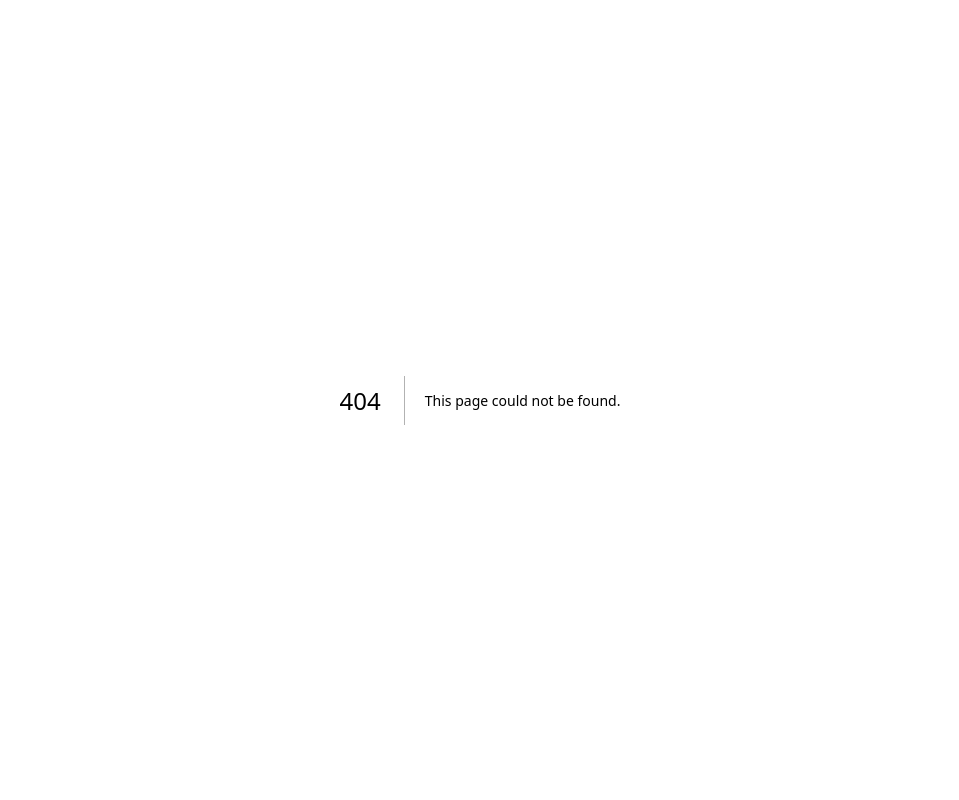
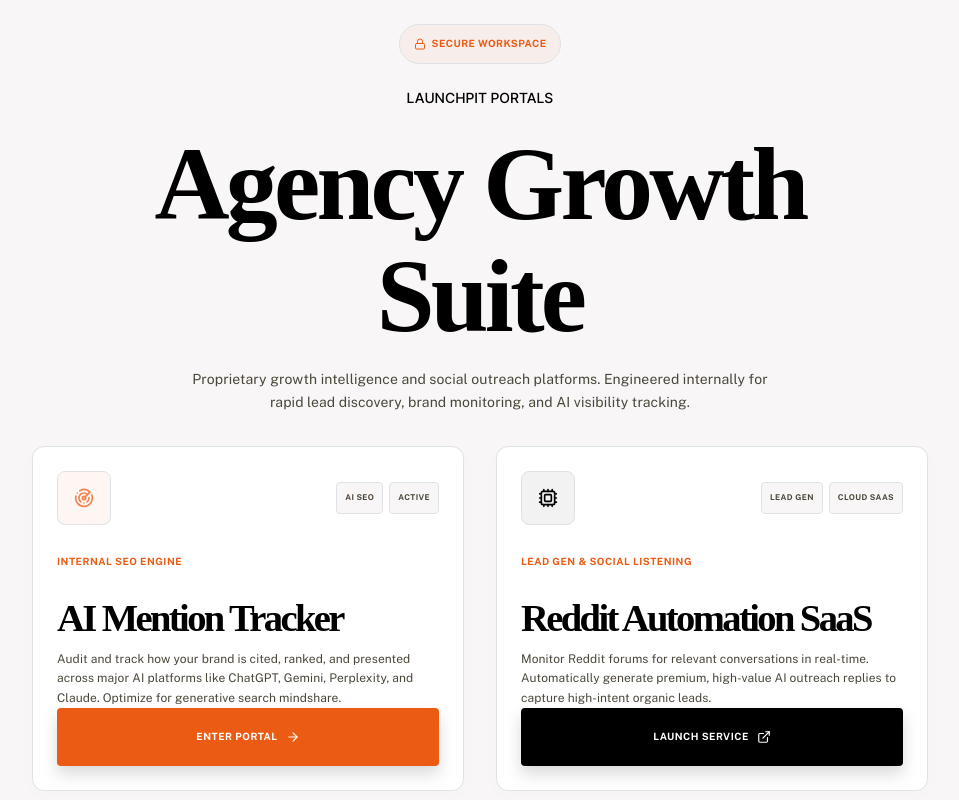
Before and after one commit to ytmediatranscript-tech/launchpit.agency, a Next.js app: page /tool in a window 1280 px wide. Before the commit this address had no page. Shown: the whole page, without its empty margins (160-1119 px from the left). Built offline with nearby package versions, Linux system fonts and the light colour scheme; a web font is replaced by a local one.

Commit message:
added the tool page to navigate to the internal tools of thelanunchpit

```diff
--- /dev/null
+++ b/src/app/tool/layout.tsx
@@ -0,0 +1,33 @@
+import React from "react";
+import type { Metadata } from "next";
+import "@/styles/bootstrap.min.css";
+import "@/styles/style.css";
+import "@/styles/rmp-menu.css";
+import SmoothScroll from "@/lib/SmoothScroll";
+import CustomCursor from "@/components/CustomCursor";
+
+export const metadata: Metadata = {
+  title: "LaunchPit Hub | Internal Tools",
+  description: "LaunchPit Agency internal growth and automation tools.",
+  robots: {
+    index: false,
+    follow: false,
+  },
+};
+
+export default function ToolLayout({
+  children,
+}: {
+  children: React.ReactNode;
+}) {
+  return (
+    <>
+      <CustomCursor />
+      <SmoothScroll>
+        <div className="home wp-singular page-template-default page page-id-8 wp-custom-logo wp-embed-responsive wp-theme-agencytheme singular enable-search-modal missing-post-thumbnail has-no-pagination not-showing-comments show-avatars footer-top-visible bg-[#f8f6f6]">
+          {children}
+        </div>
+      </SmoothScroll>
+    </>
+  );
+}
--- /dev/null
+++ b/src/app/tool/page.tsx
@@ -0,0 +1,188 @@
+"use client";
+
+import React from "react";
+import Link from "next/link";
+import { motion } from "framer-motion";
+import {
+  ArrowRight,
+  ExternalLink,
+  Cpu,
+  Radar,
+  Lock,
+  ShieldAlert
+} from "lucide-react";
+
+export default function ToolHubPage() {
+  const containerVariants = {
+    hidden: { opacity: 0 },
+    visible: {
+      opacity: 1,
+      transition: {
+        staggerChildren: 0.1,
+        delayChildren: 0.05
+      }
+    }
+  };
+
+  const itemVariants = {
+    hidden: { opacity: 0, y: 20 },
+    visible: {
+      opacity: 1,
+      y: 0,
+      transition: {
+        type: "spring" as const,
+        stiffness: 90,
+        damping: 15
+      }
+    }
+  };
+
+  const tools = [
+    {
+      title: "AI Mention Tracker",
+      tagline: "Internal SEO Engine",
+      description: "Audit and track how your brand is cited, ranked, and presented across major AI platforms like ChatGPT, Gemini, Perplexity, and Claude. Optimize for generative search mindshare.",
+      path: "/tool/ai-mention-tracker",
+      isExternal: false,
+      badges: ["AI SEO", "Active"],
+      icon: (
+        <div className="relative p-3 rounded-lg bg-[#ec5b13]/5 text-[#ec5b13] border border-[#ec5b13]/10 group-hover:bg-[#ec5b13] group-hover:text-white transition-all duration-300">
+          <Radar className="w-5 h-5 animate-pulse" />
+        </div>
+      )
+    },
+    {
+      title: "Reddit Automation SaaS",
+      tagline: "Lead Gen & Social Listening",
+      description: "Monitor Reddit forums for relevant conversations in real-time. Automatically generate premium, high-value AI outreach replies to capture high-intent organic leads.",
+      path: "https://redditautomation.vercel.app/",
+      isExternal: true,
+      badges: ["Lead Gen", "Cloud SaaS"],
+      icon: (
+        <div className="relative p-3 rounded-lg bg-black/5 text-black border border-black/10 group-hover:bg-black group-hover:text-white transition-all duration-300">
+          <Cpu className="w-5 h-5" />
+        </div>
+      )
+    }
+  ];
+
+  return (
+    <main className="bg-[#f8f6f6] h-screen max-h-screen overflow-hidden text-[#4a473a] selection:bg-[#ec5b13] selection:text-white flex flex-col justify-between p-4 md:p-8">
+      <div className="max-w-5xl w-full mx-auto my-auto flex flex-col justify-center">
+
+        {/* Security Alert Header */}
+        <div className="flex justify-center mb-4">
+          <span className="inline-flex items-center gap-1.5 px-3.5 py-1.5 rounded-full text-[10px] font-bold bg-[#ec5b13]/5 border border-[#ec5b13]/15 text-[#ec5b13] uppercase tracking-wider">
+            <Lock className="w-3 h-3 text-[#ec5b13]" />
+            Secure Workspace
+          </span>
+        </div>
+
+        {/* Portal Title & Subheader */}
+        <motion.div
+          initial={{ opacity: 0, y: -15 }}
+          animate={{ opacity: 1, y: 0 }}
+          transition={{ duration: 0.5, ease: "easeOut" }}
+          className="text-center max-w-2xl mx-auto mb-8"
+        >
+          <div className="sub-text mb-1 text-[#ec5b13] font-bold tracking-widest text-[11px] uppercase">
+            LaunchPit Portals
+          </div>
+
+          <h1 className="text-3xl md:text-4xl lg:text-5xl font-black text-black tracking-tight leading-tight mb-3 font-display">
+            Agency Growth Suite
+          </h1>
+
+          <p className="text-xs md:text-sm text-[#4a473a] max-w-xl mx-auto leading-relaxed">
+            Proprietary growth intelligence and social outreach platforms. Engineered internally for rapid lead discovery, brand monitoring, and AI visibility tracking.
+          </p>
+        </motion.div>
+
+        {/* Tools Grid */}
+        <motion.div
+          variants={containerVariants}
+          initial="hidden"
+          animate="visible"
+          className="grid md:grid-cols-2 gap-6 lg:gap-8 max-w-4xl mx-auto w-full mb-8 items-stretch"
+        >
+          {tools.map((tool) => (
+            <motion.div
+              key={tool.title}
+              variants={itemVariants}
+              whileHover={{ y: -4 }}
+              className="relative group flex flex-col justify-between p-6 rounded-xl bg-white border border-slate-200/80 shadow-[0_4px_20px_rgb(0,0,0,0.015)] hover:border-[#ec5b13]/30 hover:shadow-[0_16px_35px_rgba(236,91,19,0.06)] transition-all duration-300 overflow-hidden"
+            >
+              <div>
+                {/* Header inside card */}
+                <div className="flex justify-between items-center mb-4">
+                  {tool.icon}
+                  <div className="flex gap-1.5 justify-end">
+                    {tool.badges.map((badge) => (
+                      <span
+                        key={badge}
+                        className="px-2 py-0.5 rounded text-[8px] uppercase font-bold tracking-wider bg-[#f8f6f6] border border-slate-200/60 text-[#4a473a]"
+                      >
+                        {badge}
+                      </span>
+                    ))}
+                  </div>
+                </div>
+
+                {/* Body Content */}
+                <span className="block text-[10px] font-bold uppercase tracking-wider text-[#ec5b13] mb-1 font-display">
+                  {tool.tagline}
+                </span>
+
+                <h2 className="text-xl font-bold font-display text-black tracking-tight mb-2">
+                  {tool.title}
+                </h2>
+
+                <p className="text-xs text-[#4a473a] leading-relaxed mb-6">
+                  {tool.description}
+                </p>
+              </div>
+
+              {/* Styled Black Button with Hover Orange Transition */}
+              {tool.isExternal ? (
+                <a
+                  href={tool.path}
+                  target="_blank"
+                  rel="noopener noreferrer"
+                  className="relative overflow-hidden w-full inline-flex items-center justify-center gap-2 px-5 py-3 bg-black hover:bg-[#ec5b13] text-white font-bold rounded shadow text-[10px] uppercase tracking-wider transition-colors duration-300 ease-in-out"
+                >
+                  Launch Service
+                  <ExternalLink className="w-3.5 h-3.5" />
+                </a>
+              ) : (
+                <Link
+                  href={tool.path}
+                  className="relative overflow-hidden w-full inline-flex items-center justify-center gap-2 px-5 py-3 bg-[#ec5b13] hover:bg-black text-white font-bold rounded shadow text-[10px] uppercase tracking-wider transition-colors duration-300 ease-in-out"
+                >
+                  Enter Portal
+                  <ArrowRight className="w-3.5 h-3.5 group-hover:translate-x-1 transition-transform" />
+                </Link>
+              )}
+            </motion.div>
+          ))}
+        </motion.div>
+
+        {/* Secure Workspace Disclaimer Banner */}
+        <motion.div
+          initial={{ opacity: 0 }}
+          animate={{ opacity: 1 }}
+          transition={{ delay: 0.6, duration: 0.4 }}
+          className="pt-4 border-t border-slate-200/60 text-center flex flex-col sm:flex-row justify-between items-center gap-2 text-[10px] text-[#4a473a] max-w-4xl mx-auto w-full"
+        >
+          <div className="flex items-center gap-1.5 text-[#4a473a] font-medium">
+            <ShieldAlert className="w-3.5 h-3.5 text-[#ec5b13]" />
+            <span>Authorized personnel only. Access strictly monitored.</span>
+          </div>
+          <div className="font-medium text-slate-400">
+            &copy; {new Date().getFullYear()} LaunchPit Agency.
+          </div>
+        </motion.div>
+
+      </div>
+    </main>
+  );
+}
```
